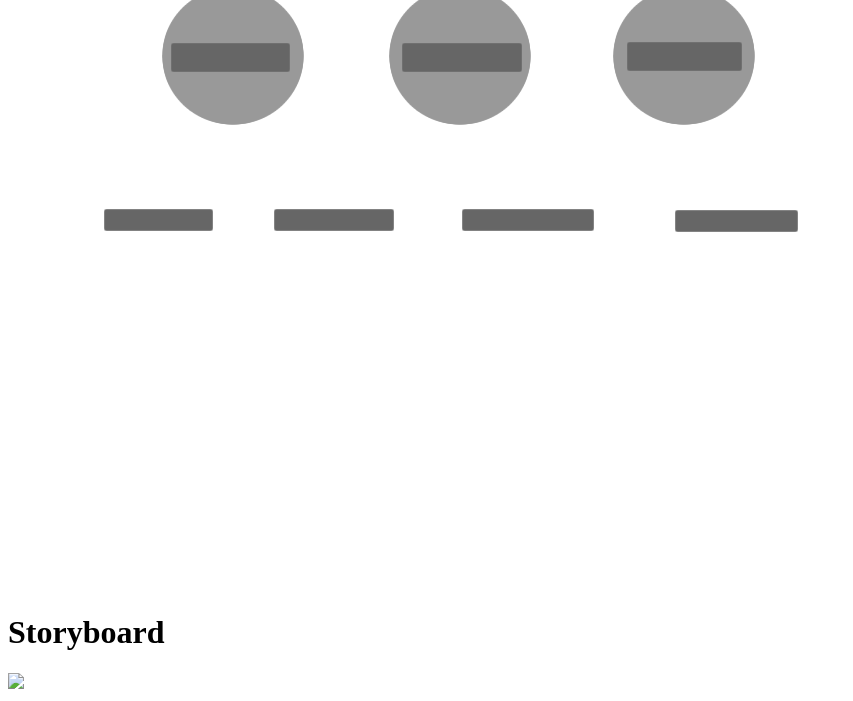
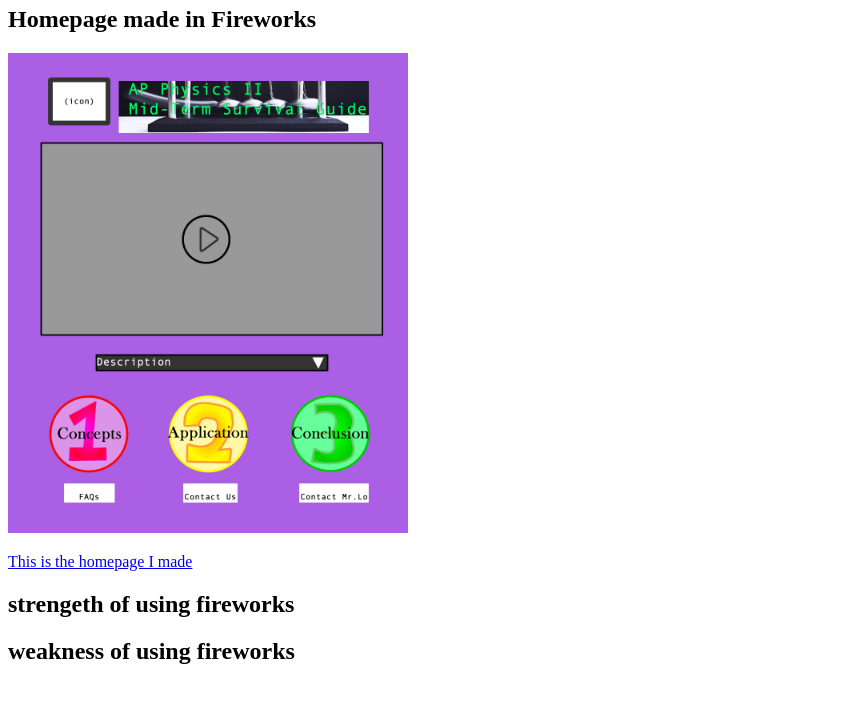
Before and after one commit to miffy919/CTD-Planning-Site-MNg, a plain HTML site: page work process.html in a window 1280 px wide. Shown: the part 691-1392 px from the top of the page, without its empty margins (0-853 px from the left). Drawn offline with Linux system fonts and the light colour scheme.

Commit message:
added link to index created by fireworks

```diff
--- a/work process.html
+++ b/work process.html
@@ -5,9 +5,17 @@
   </head>
   <body>
     <h1>Wire Frame</h1>
-    <img src="homepage-wireframe.png"/>
+    <img src="homepage-wireframe.png" width=400px />
     <p></p>
     <h1>Storyboard</h1>
-    <img src="Storyboards.png"/>
+    <h2>Homepage made in Fireworks</h2>
+     <img src="Storyboards.png" width=400px />
+     <p><a href="finalpages/images/index-Fw.htm">This is the homepage I made</a>
+    <h2>strengeth of using fireworks</h2>
+      <ul>
+      </ul>
+    <h2>weakness of using fireworks</h2>
+      <ul>
+      </ul>
   </body>
 </html>
```
Also changed, not shown: final-decision.html (+1 -1 lines), Storyboards.png (added).
